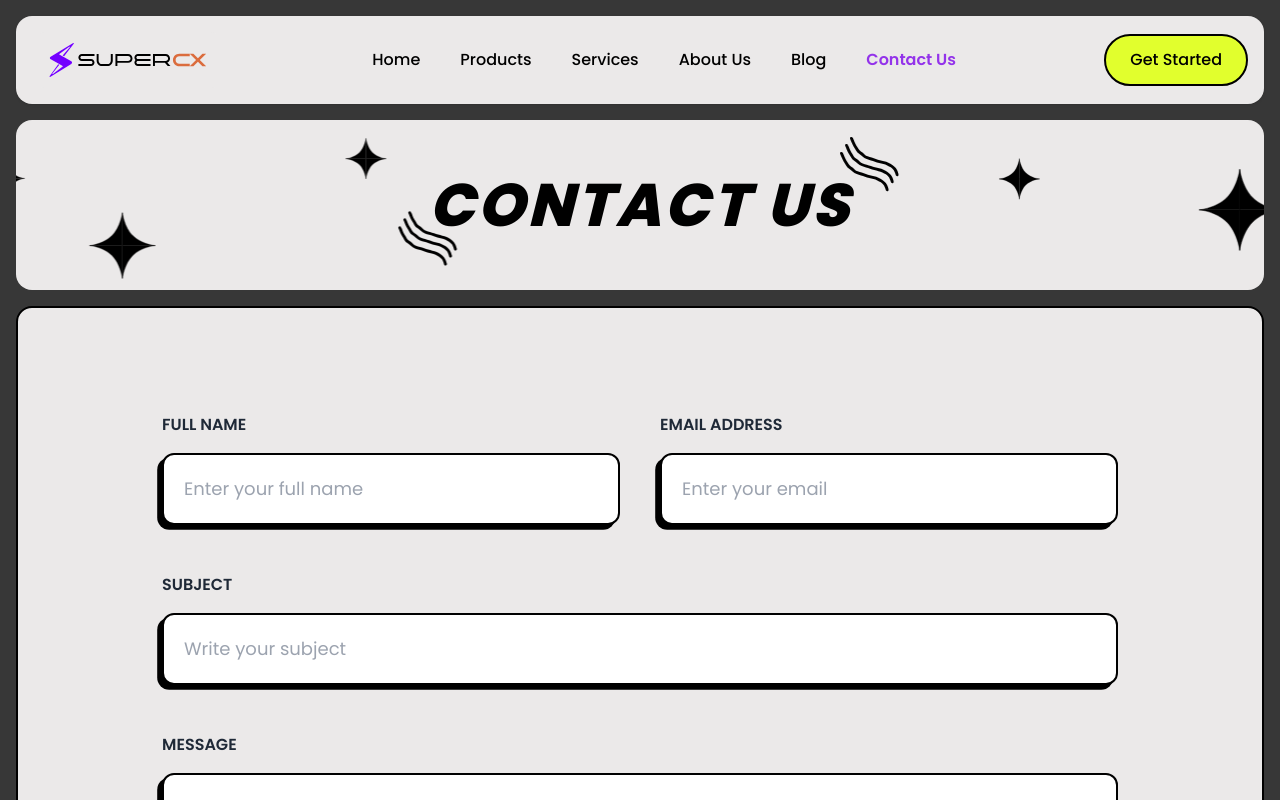
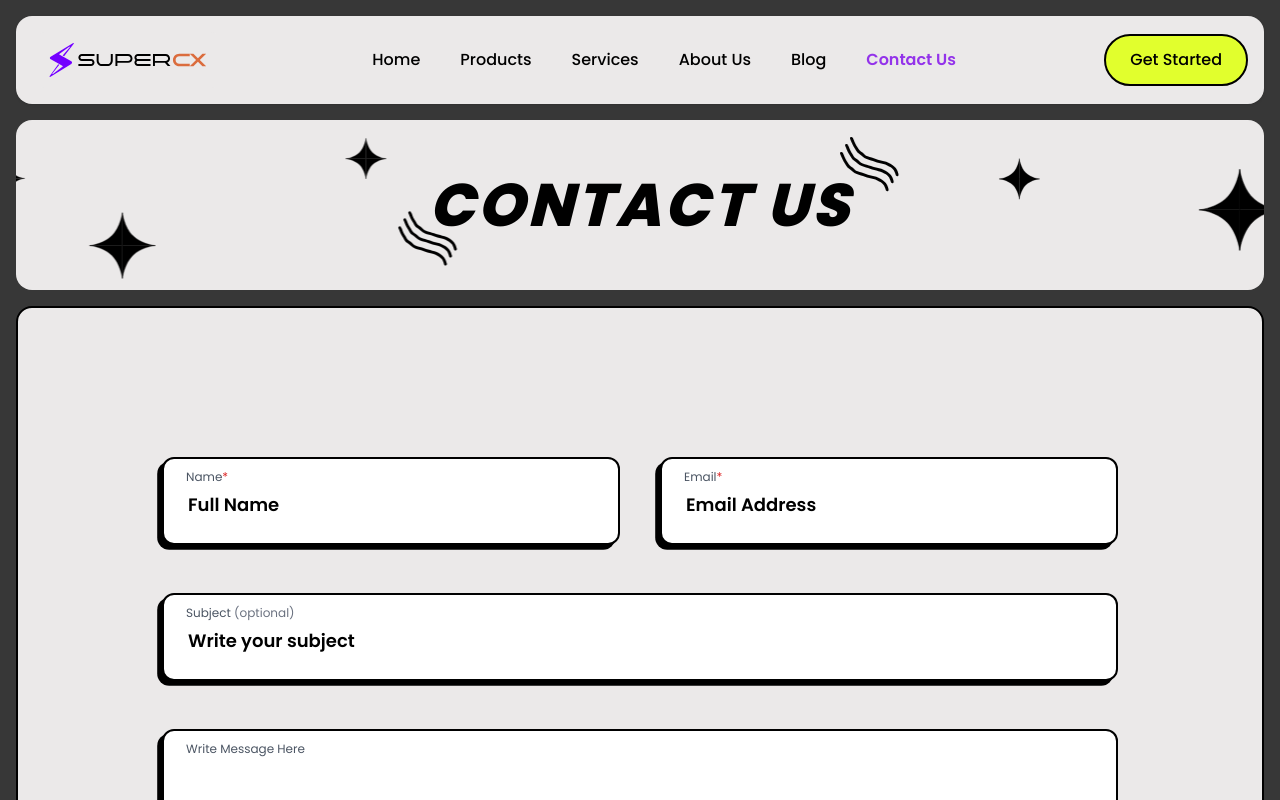
Before and after one commit to Supercx-code/supercxwebpage, a Next.js app: page /contact in a window 1280 px wide. Shown: the top 800 px of the page. Built offline with nearby package versions, Linux system fonts and the light colour scheme.

Commit message:
Updated contact form

```diff
--- a/components/ContactForm.tsx
+++ b/components/ContactForm.tsx
@@ -8,49 +8,51 @@ const ContactForm = () => {
       <form className="space-y-12">
         {/* Row 1: Name & Email */}
         <div className="grid grid-cols-1 md:grid-cols-2 gap-10">
-          <div>
-            <label className="block text-base font-semibold uppercase mb-4 text-gray-800">
-              Full Name
-            </label>
+          {/* Full Name */}
+          <div className="relative">
+            <div className="absolute left-6 top-3 text-xs text-gray-600">
+              Name<span className="text-red-600">*</span>
+            </div>
             <input
               type="text"
-              placeholder="Enter your full name"
-              className="w-full border-2 border-black rounded-xl p-5 text-lg bg-white shadow-[-0.3rem_0.3rem_#000] focus:outline-none focus:ring-2 focus:ring-black"
+              placeholder="Full Name"
+              className="w-full border-2 border-black rounded-xl p-6 pt-8 text-lg font-semibold bg-white shadow-[-0.3rem_0.3rem_#000] focus:outline-none focus:ring-2 focus:ring-black placeholder-black"
             />
           </div>
 
-          <div>
-            <label className="block text-base font-semibold uppercase mb-4 text-gray-800">
-              Email Address
-            </label>
+          {/* Email */}
+          <div className="relative">
+            <div className="absolute left-6 top-3 text-xs text-gray-600">
+              Email<span className="text-red-600">*</span>
+            </div>
             <input
               type="email"
-              placeholder="Enter your email"
-              className="w-full border-2 border-black rounded-xl p-5 text-lg bg-white shadow-[-0.3rem_0.3rem_#000] focus:outline-none focus:ring-2 focus:ring-black"
+              placeholder="Email Address"
+              className="w-full border-2 border-black rounded-xl p-6 pt-8 text-lg font-semibold bg-white shadow-[-0.3rem_0.3rem_#000] focus:outline-none focus:ring-2 focus:ring-black placeholder-black"
             />
           </div>
         </div>
 
-        {/* Row 2: Subject */}
-        <div>
-          <label className="block text-base font-semibold uppercase mb-4 text-gray-800">
-            Subject
-          </label>
+        {/* Subject */}
+        <div className="relative">
+          <div className="absolute left-6 top-3 text-xs text-gray-600">
+            Subject <span className="text-gray-500">(optional)</span>
+          </div>
           <input
             type="text"
             placeholder="Write your subject"
-            className="w-full border-2 border-black rounded-xl p-5 text-lg bg-white shadow-[-0.3rem_0.3rem_#000] focus:outline-none focus:ring-2 focus:ring-black"
+            className="w-full border-2 border-black rounded-xl p-6 pt-8 text-lg font-semibold bg-white shadow-[-0.3rem_0.3rem_#000] focus:outline-none focus:ring-2 focus:ring-black placeholder-black"
           />
         </div>
 
-        {/* Row 3: Message */}
-        <div>
-          <label className="block text-base font-semibold uppercase mb-4 text-gray-800">
-            Message
-          </label>
+        {/* Message */}
+        <div className="relative">
+          <div className="absolute left-6 top-3 text-xs text-gray-600">
+            Write Message Here
+          </div>
           <textarea
-            placeholder="Write your message here"
-            className="w-full h-72 border-2 border-black rounded-xl p-5 text-lg bg-white shadow-[-0.3rem_0.3rem_#000] focus:outline-none focus:ring-2 focus:ring-black resize-none"
+
+            className="w-full h-72 border-2 border-black rounded-xl p-6 pt-8 text-lg font-semibold bg-white shadow-[-0.3rem_0.3rem_#000] focus:outline-none focus:ring-2 focus:ring-black placeholder-black resize-none"
           ></textarea>
         </div>
 
```
